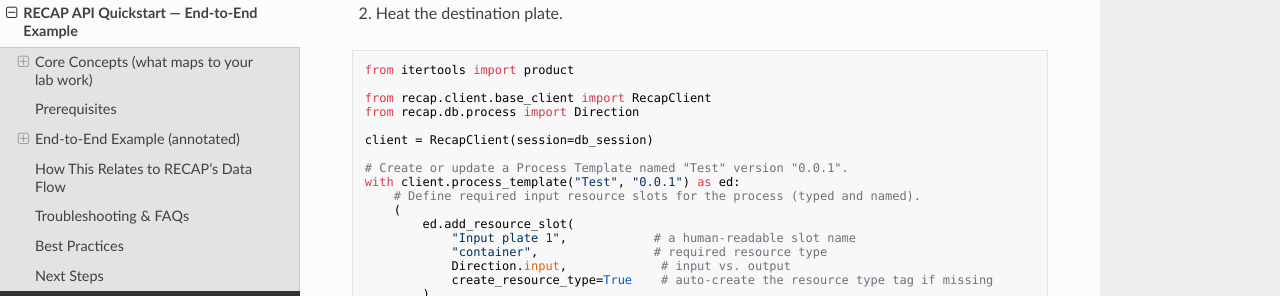
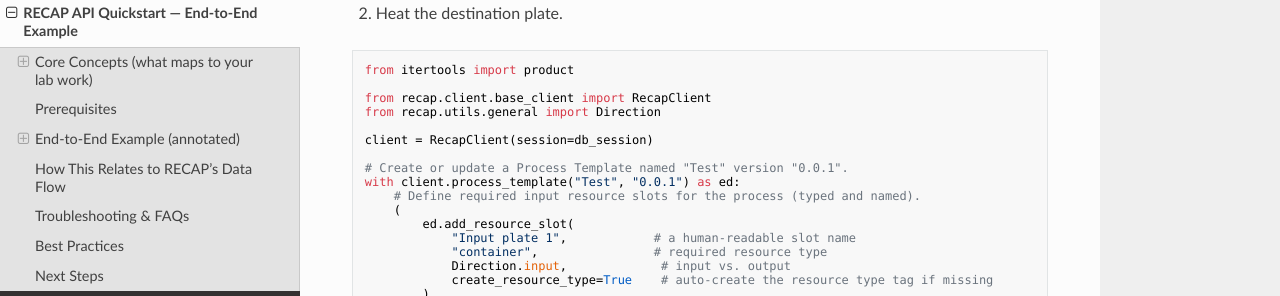
Before and after one commit to NSLS2/recap, an MkDocs documentation site: the page built from docs/quickstart.md, in a window 1280 px wide and 900 px high, scrolled down 2261 px. Shown: the part 155-451 px from the top of the window. Built offline with MkDocs 1.6.1, drawn with Linux system fonts in a browser that asks for light colours; nearby versions of some CDN libraries.

Commit message:
Updated quickstart import locaiton

```diff
--- a/docs/quickstart.md
+++ b/docs/quickstart.md
@@ -83,7 +83,7 @@ We’ll define a simple two‑step process:
 from itertools import product
 
 from recap.client.base_client import RecapClient
-from recap.db.process import Direction
+from recap.utils.general import Direction
 
 client = RecapClient(session=db_session)
 
```
